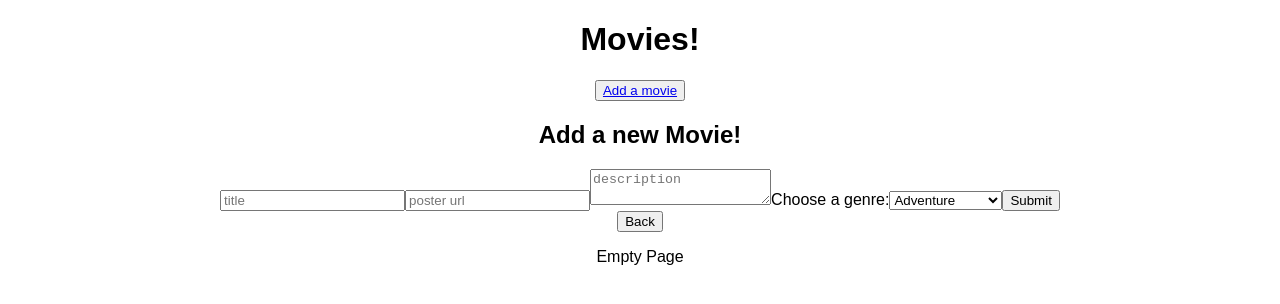
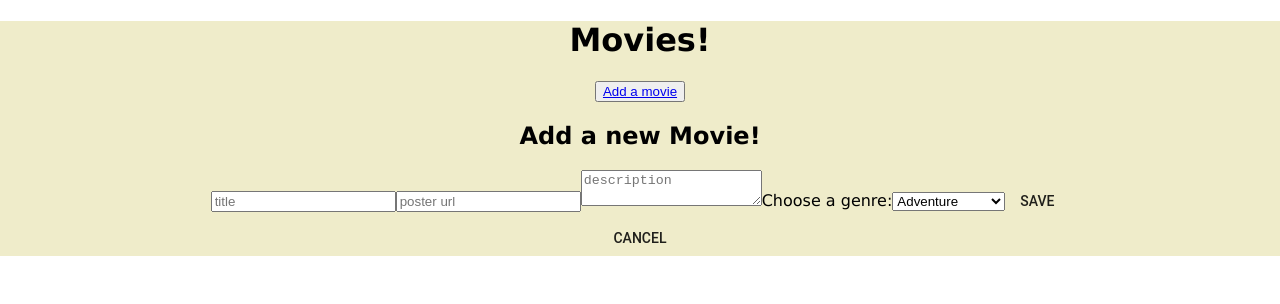
Before and after one commit to karljohnbeck/movie-sagas, a React (Create React App) app: page /#/details in a window 1280 px wide. Both pictures are taken after a click on the button "Add a movie". Shown: the top 304 px of the page. Built offline with nearby package versions, Linux system fonts and the light colour scheme; no server answers.

Commit message:
adding material ui buttons

```diff
--- a/src/components/App/App.css
+++ b/src/components/App/App.css
@@ -1,10 +1,14 @@
+
+
+
 .App {
   text-align: center;
+  background-color: #EFECCA
 }
 
 
 .App-header {
-  background-color: #222;
+  background-color: #6F6CA7;
   height: 150px;
   padding: 20px;
   color: white;
@@ -33,3 +37,8 @@
 .item {
   margin: 1em;
 }
+
+.description {
+  text-align: center;
+
+}
--- a/src/components/App/App.js
+++ b/src/components/App/App.js
@@ -17,17 +17,20 @@ class App extends Component {
   render() {
     return (
       <div className="App">
+      <Router>
+
+        <header>
         <h1>Movies!</h1>
-        <Router>
           <nav>
             <button><Link to='/form'>Add a movie</Link></button>
           </nav>
+
+          </header>
           <Route exact path='/details' component={MovieDescription}/>
           <Route exact path='/form' component={MovieForm}/>
           <Route exact path='/' component={MovieDisplay}/>
 
         </Router>
-        <p>Empty Page</p>
       </div>
     );
   }
--- a/src/components/MovieDescription/MovieDescription.jsx
+++ b/src/components/MovieDescription/MovieDescription.jsx
@@ -1,5 +1,7 @@
 import React, { Component } from 'react'
 import { connect } from 'react-redux'
+import Button from '@material-ui/core/Button';
+
 
 class MovieDescription extends Component {
 
@@ -11,21 +13,21 @@ class MovieDescription extends Component {
     render() {
         const movie = this.props.reduxState.clickedMovie
         return (
-            <div className='container'>
+            <div className='container description'>
 
                 <div>
                     <h2>{movie.title}</h2>
                     <h4>Genres</h4>
-                    <ul>
+
                         {this.props.reduxState.genres.map((genre, i) => {
                             return(
-                            <li>{genre.name}</li>
+                            <h5>{genre.name}</h5>
                             )
                         })}
-                    </ul>
+
                     <img src={movie.poster} alt={movie.title} />
                     <p>{movie.description}</p>
-                    <button onClick={this.goToHome}>Back</button>
+                    <Button variant="contained" onClick={this.goToHome}>Back</Button>
                 </div>
 
 
--- a/src/components/MovieDisplay/MovieDisplay.jsx
+++ b/src/components/MovieDisplay/MovieDisplay.jsx
@@ -11,6 +11,9 @@ class MovieDisplay extends Component {
 
     render () {
         return (
+            <>
+            <h4>Click a poster for more details.</h4>
+
             <div className='container'>
             {this.props.reduxState.movies.map((movie, i) => {
                 return(
@@ -20,6 +23,7 @@ class MovieDisplay extends Component {
                 )
             })}
             </ div>
+            </>
                 )
     }
 }
--- a/src/components/MovieForm/MovieForm.jsx
+++ b/src/components/MovieForm/MovieForm.jsx
@@ -1,6 +1,8 @@
 import React, {Component} from 'react'
 import {connect} from 'react-redux'
 import { actionChannel } from 'redux-saga/effects'
+import Button from '@material-ui/core/Button';
+
 
 class MovieForm extends Component {
 
@@ -68,10 +70,11 @@ class MovieForm extends Component {
                     <option value="12">Disaster</option>
                     <option value="13">Superhero</option>
                 </select>
-                <input type='submit' value='Submit' />
+                <Button onClick={this.goToHome}>Save</Button>
 
             </form>
-            <button onClick={this.goToHome}>Back</button>
+
+            <Button onClick={this.handleSubmit}>Cancel</Button>
 
             </>
 
--- a/src/index.css
+++ b/src/index.css
@@ -1,5 +1,5 @@
 body {
   margin: 0;
   padding: 0;
-  font-family: sans-serif;
+  font-family: Geneva;
 }
--- a/src/index.js
+++ b/src/index.js
@@ -51,7 +51,7 @@ function* postMovie(action) {
     try{
         yield console.log(action.payload)
         yield axios.post('/api/movie', action.payload);
-         yield put({type: 'FETCH_MOVIES'})
+        yield put({type: 'FETCH_MOVIES'})
 
     } catch (error) {
         console.log('Error in postMovie', error )
```
